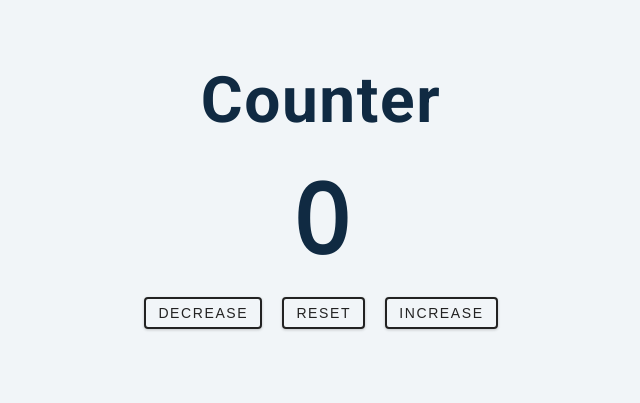
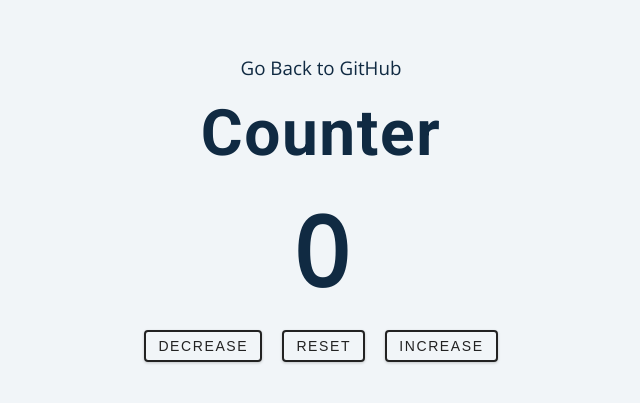
Before and after one commit to pabloprilan/JSCounter, a plain HTML site: page index.html in a window 1280 px wide. Shown: the part 197-600 px from the top of the page, without its empty margins (319-959 px from the left). Drawn offline with nearby package versions, Linux system fonts and the light colour scheme.

Commit message:
Link to GitHub dashboard

```diff
--- a/index.html
+++ b/index.html
@@ -10,6 +10,7 @@
 <body>
     <main>
         <div class="container">
+            <a href="https://github.com/pabloprilan" class="github">Go Back to GitHub</a>
             <h1>
                 counter
             </h1>
--- a/style.css
+++ b/style.css
@@ -79,6 +79,8 @@ ul {
 a {
   text-decoration: none;
 }
+
+
 h1,
 h2,
 h3,
@@ -188,3 +190,15 @@ main {
   color: var(--clr-white);
   background: var(--clr-black);
 }
+.github{
+  text-align: left;
+  color:hsl(125, 67%, 44%)
+  font-family: var(--ff-secondary);
+  line-height: 3.5;
+  font-size: 1.175rem;
+}
+
+.github:hover {
+  color: var(--clr-white);
+  background: var(--clr-grey-1);
+}
```
